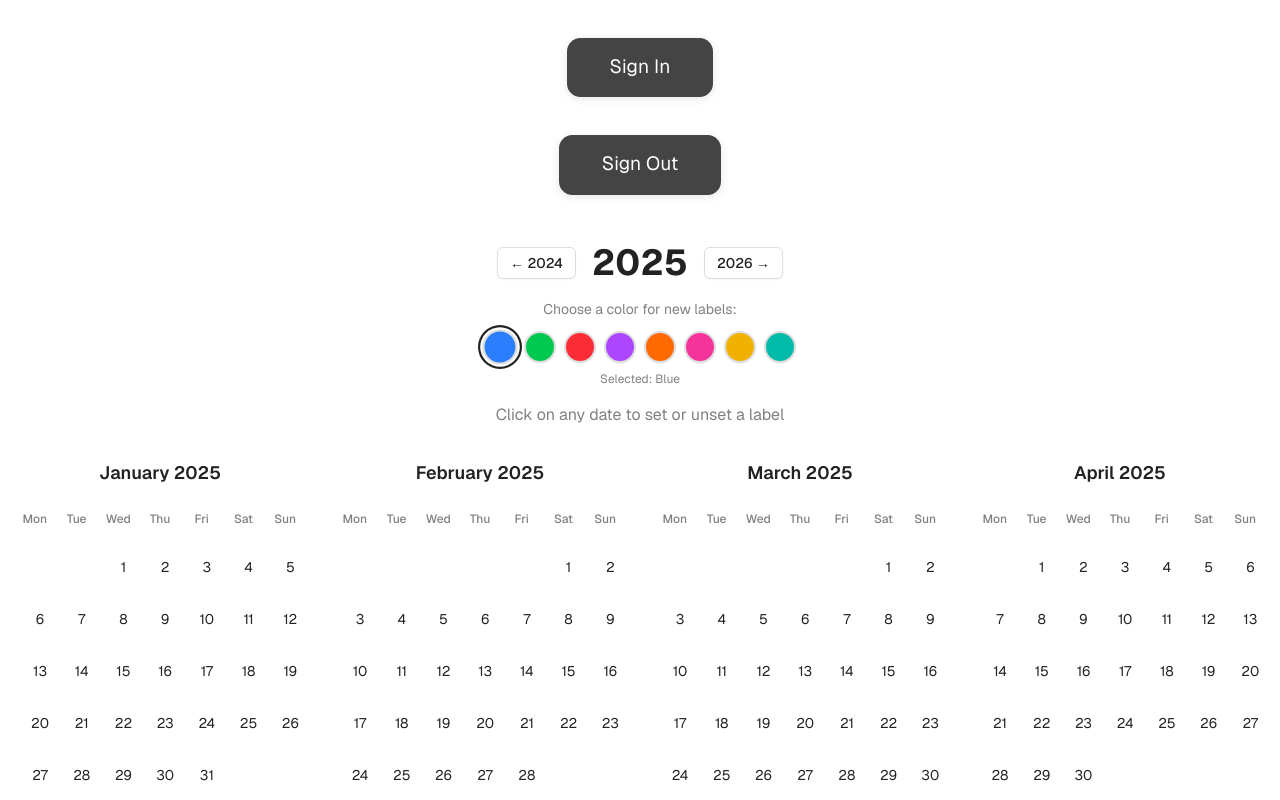
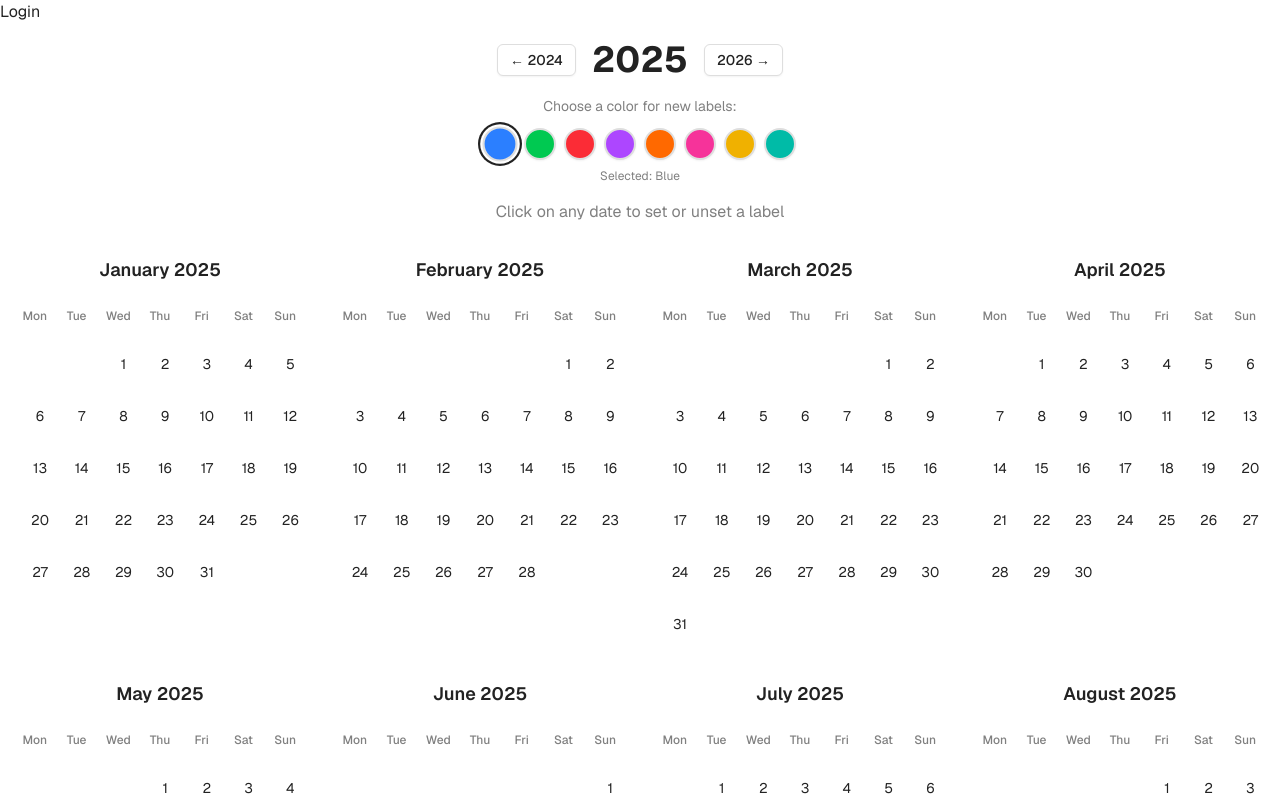
Before and after one commit to stasprovotorov/select-date, a Next.js app in the folder client/: page / in a window 1280 px wide. Shown: the top 800 px of the page. Built offline with nearby package versions, Linux system fonts and the light colour scheme.

Commit message:
Add login via href

```diff
--- a/client/app/page.tsx
+++ b/client/app/page.tsx
@@ -1,11 +1,9 @@
 import Calendar from "@/components/calendar";
-import { SignInButton, SignOutButton} from "./auth-buttons";
 
 export default function Home() {
   return (
     <main>
-      <SignInButton />
-      <SignOutButton />
+      <a href="/auth/login">Login</a>
       <Calendar />
     </main>
   );
```
